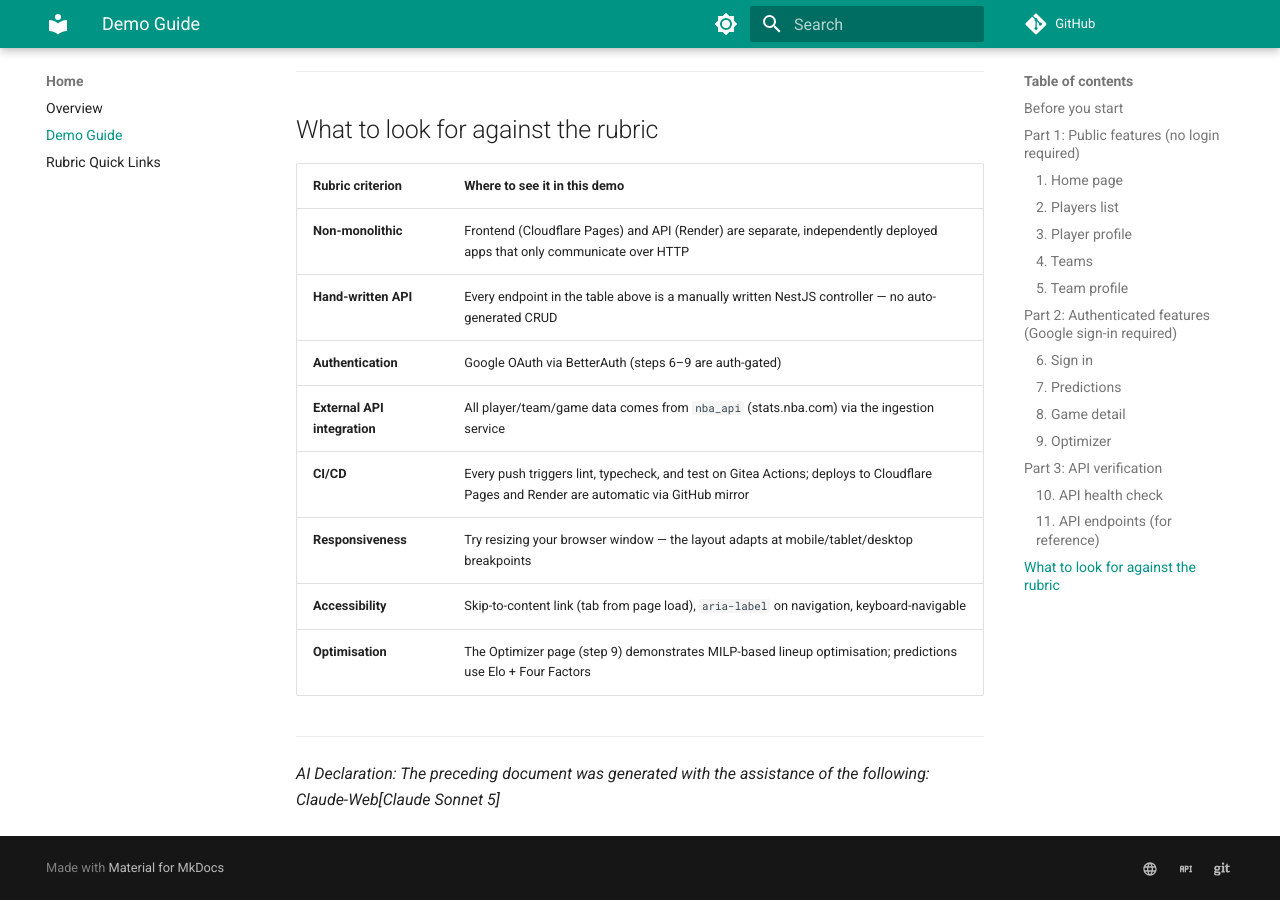
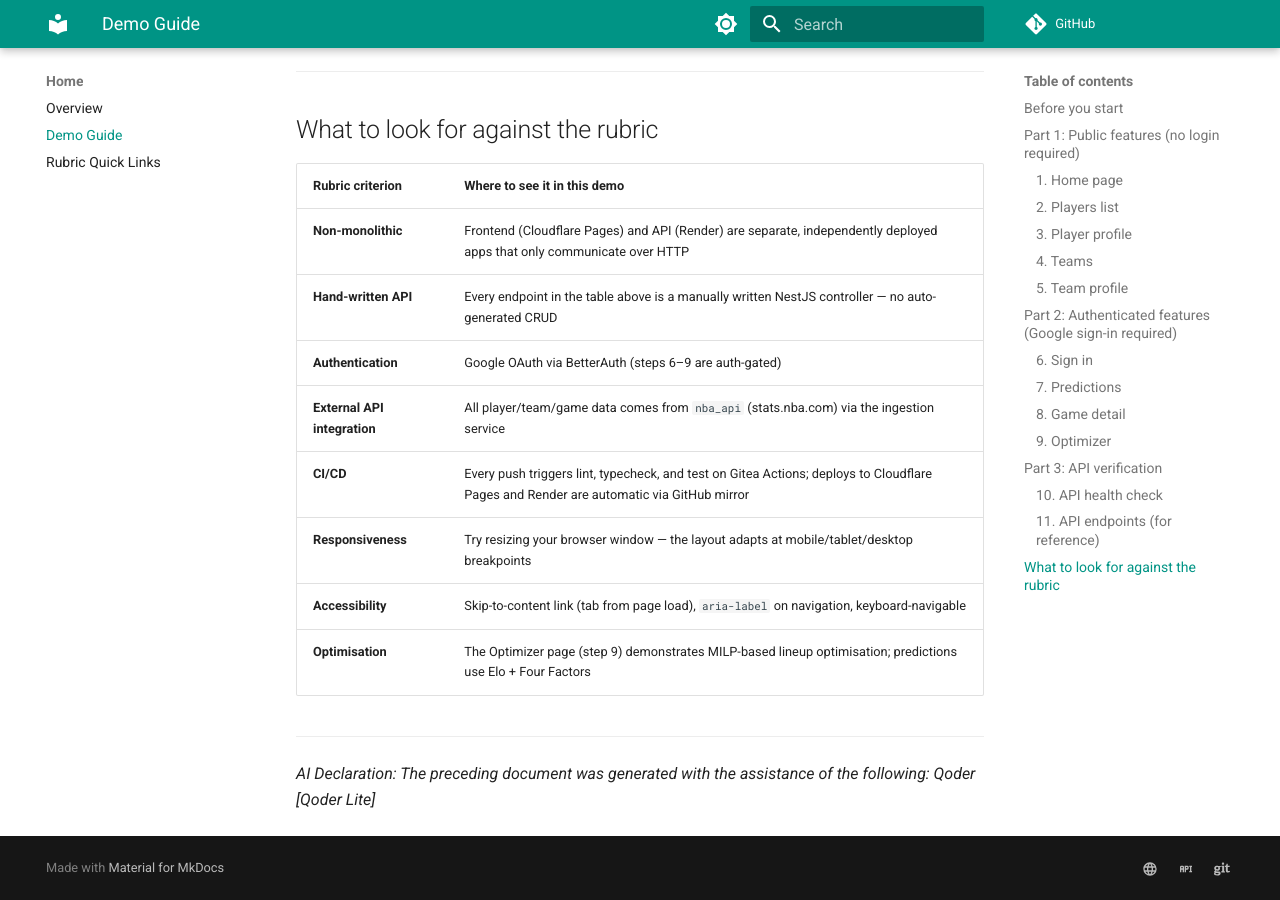
Before and after one commit to Sports-Analytics-Innovation-Platform/Innovation-Documentation-Website, an MkDocs documentation site: the page built from docs/demo-guide.md, in a window 1280 px wide and 900 px high, scrolled down 3545 px. Built offline with MkDocs 1.6.1 and Material for MkDocs 9.7.7, drawn with Linux system fonts in a browser that asks for light colours; comment, search, counter and statistics services are not loaded.

Commit message:
docs: update AI declarations to credit Qoder [Qoder Lite]

```diff
--- a/docs/demo-guide.md
+++ b/docs/demo-guide.md
@@ -152,4 +152,4 @@ Full API documentation: [API Design](design/api-design.md)
 
 ---
 
-*AI Declaration: The preceding document was generated with the assistance of the following: Claude-Web[Claude Sonnet 5]*
+*AI Declaration: The preceding document was generated with the assistance of the following: Qoder [Qoder Lite]*
```
Also changed, not shown: docs/ci-cd.md (+1 -1 lines), docs/design/architecture.md (+1 -1 lines), docs/rubric-links.md (+1 -1 lines), docs/tech-stack.md (+1 -1 lines).
